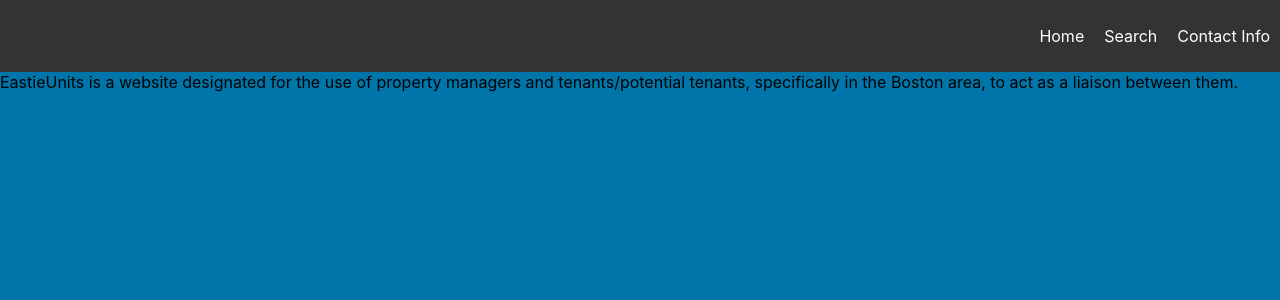
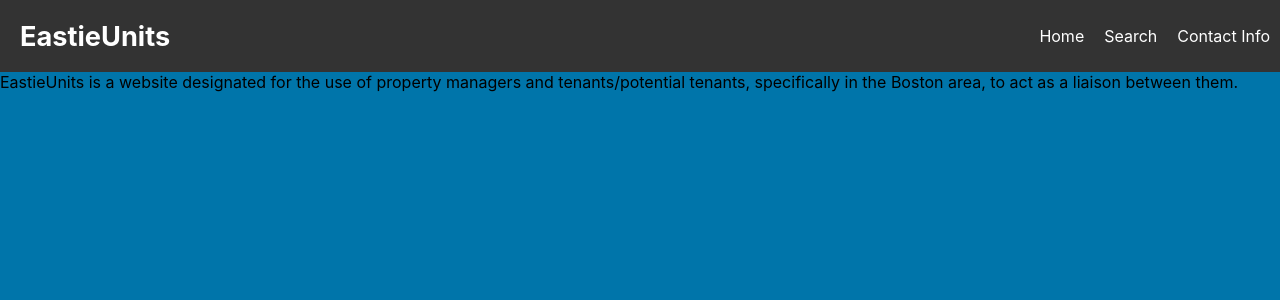
Before and after one commit to osullc2/EastieUnits, a React (Create React App) app: page / in a window 1280 px wide. Shown: the top 300 px of the page. Built offline with nearby package versions, Linux system fonts and the light colour scheme.

Commit message:
Edited navbar and title

```diff
--- a/src/components/Header.css
+++ b/src/components/Header.css
@@ -1,10 +1,25 @@
-.navbar {
+  .header {
     background-color: #333;
-    color: #fff;
+    color:#fff;
     padding: 10px 0;
     display: flex;
-    justify-content: flex-end; /* Right-align the content */
+    justify-content: space-between;
+    align-items: center;
   }
+
+  .title {
+    font-size: 1.7rem;
+    font-weight: bold;
+    color: white;
+    text-decoration: none;
+    margin-left: 20px;
+  }
+
+  .navbar {
+    display: flex;
+  }
+
+
 
   .navbar-list {
     list-style-type: none;
--- a/src/components/Header.js
+++ b/src/components/Header.js
@@ -3,6 +3,11 @@ import "./Header.css"
 function Header() {
     return(
         <>
+            <div className="header">
+                <div className = "title">
+                    EastieUnits
+                </div>
+
                 <nav className="navbar">
                     <ul className="navbar-list">
                     <li className="navbar-item">
@@ -16,6 +21,8 @@ function Header() {
                     </li>
                     </ul>
                 </nav>
+
+            </div>
         </>
     )
 }
```
Lines whose indentation alone changed are shown as unchanged.
